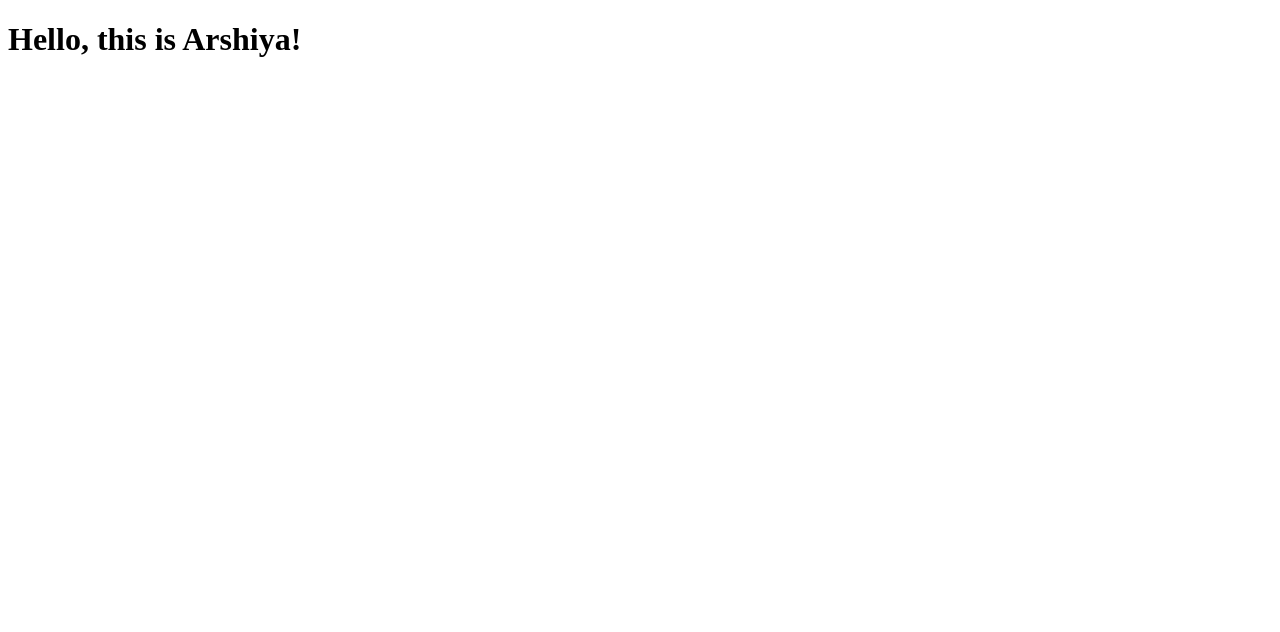
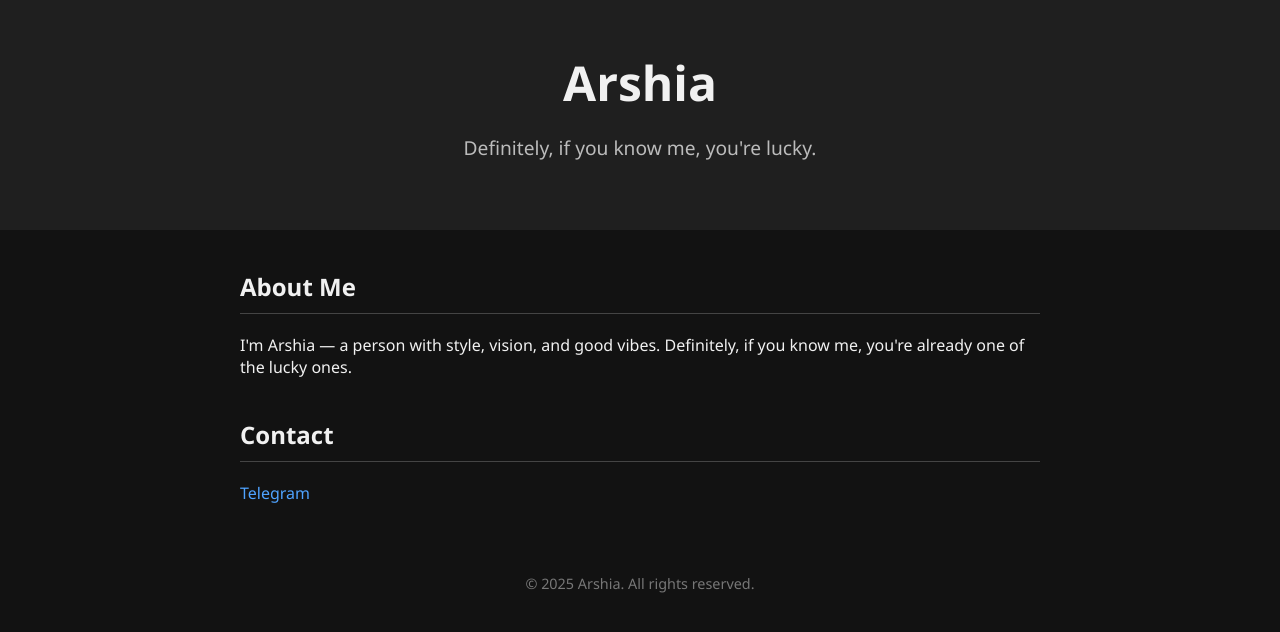
Before and after one commit to arshiyakalash245/arshiya2, a plain HTML site: page index.html in a window 1280 px wide. Drawn offline with Linux system fonts and the light colour scheme.

Commit message:
Update index.html

```diff
--- a/index.html
+++ b/index.html
@@ -1,9 +1,86 @@
 <!DOCTYPE html>
-<html>
-  <head>
-    <title>Arshiya's Website</title>
-  </head>
-  <body>
-    <h1>Hello, this is Arshiya!</h1>
-  </body>
+<html lang="en">
+<head>
+  <meta charset="UTF-8" />
+  <meta name="viewport" content="width=device-width, initial-scale=1.0" />
+  <title>Arshia's Page</title>
+  <style>
+    body {
+      margin: 0;
+      font-family: 'Segoe UI', Tahoma, Geneva, Verdana, sans-serif;
+      background-color: #121212;
+      color: #f1f1f1;
+    }
+
+    header {
+      padding: 50px 20px;
+      text-align: center;
+      background-color: #1f1f1f;
+    }
+
+    header h1 {
+      font-size: 3em;
+      margin: 0;
+    }
+
+    header p {
+      font-size: 1.2em;
+      color: #bbb;
+    }
+
+    section {
+      max-width: 800px;
+      margin: 40px auto;
+      padding: 0 20px;
+    }
+
+    h2 {
+      border-bottom: 1px solid #444;
+      padding-bottom: 10px;
+    }
+
+    .socials a {
+      margin-right: 15px;
+      color: #4fa3ff;
+      text-decoration: none;
+    }
+
+    .socials a:hover {
+      text-decoration: underline;
+    }
+
+    footer {
+      text-align: center;
+      padding: 30px;
+      color: #777;
+      font-size: 0.9em;
+    }
+  </style>
+</head>
+<body>
+
+  <header>
+    <h1>Arshia</h1>
+    <p>Definitely, if you know me, you're lucky.</p>
+  </header>
+
+  <section>
+    <h2>About Me</h2>
+    <p>
+      I'm Arshia — a person with style, vision, and good vibes. Definitely, if you know me, you're already one of the lucky ones.
+    </p>
+  </section>
+
+  <section>
+    <h2>Contact</h2>
+    <div class="socials">
+      <a href="https://t.me/lranTheory" target="_blank">Telegram</a>
+    </div>
+  </section>
+
+  <footer>
+    &copy; 2025 Arshia. All rights reserved.
+  </footer>
+
+</body>
 </html>
```
